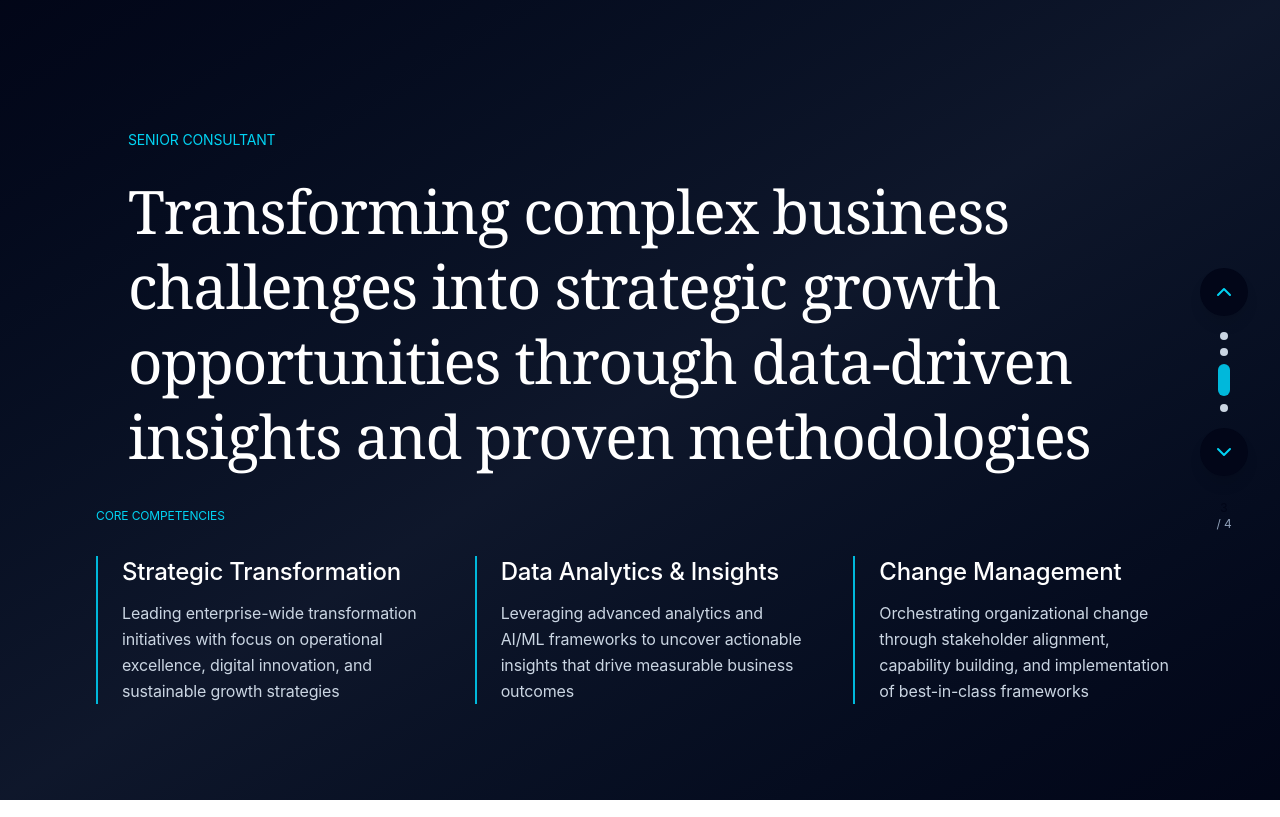
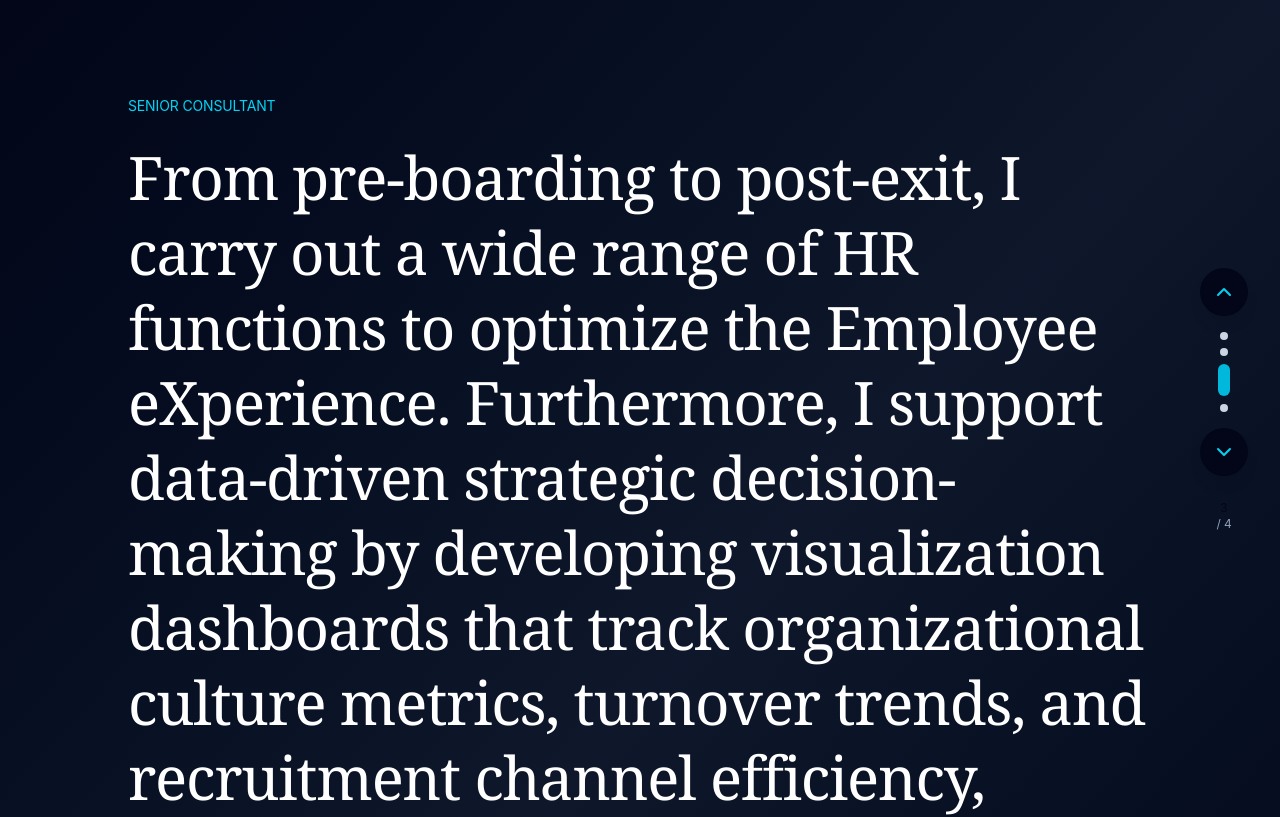
Before and after one commit to 489156/Work-Samples_khy, a React (Vite) app: page / in a window 1280 px wide. Shown: the top 817 px of the page. Built offline with nearby package versions, Linux system fonts and the light colour scheme; a web font is replaced by a local one.

Commit message:
Update portfolio-data.ts

```diff
--- a/src/app/data/portfolio-data.ts
+++ b/src/app/data/portfolio-data.ts
@@ -50,20 +50,20 @@ export interface CaseStudy {
   }[];
 }
 
-export const positioning = "Transforming complex business challenges into strategic growth opportunities through data-driven insights and proven methodologies";
+export const positioning = "From pre-boarding to post-exit, I carry out a wide range of HR functions to optimize the Employee eXperience. Furthermore, I support data-driven strategic decision-making by developing visualization dashboards that track organizational culture metrics, turnover trends, and recruitment channel efficiency, including Cost Per Applicant (CPA)";
 
 export const coreCompetencies: CoreCompetency[] = [
   {
-    title: "Strategic Transformation",
-    description: "Leading enterprise-wide transformation initiatives with focus on operational excellence, digital innovation, and sustainable growth strategies"
+    title: "HR Planning & Labor Relations",
+    description: "Led compensation restructuring and re-designed job grading/title systems. Managed strategic workforce allocation, including internal transfers and promotions. Actively participated in Labor-Management Councils and collective bargaining agreements (CBA). Experienced in handling internal grievances and ethics reporting compliance."
   },
   {
-    title: "Data Analytics & Insights",
-    description: "Leveraging advanced analytics and AI/ML frameworks to uncover actionable insights that drive measurable business outcomes"
+    title: "Organizational Culture & Learning and Development",
+    description: "Analyzed the impact of external corporate reputation on internal employee engagement and developed mitigation strategies. Conducted organizational health diagnostics using frameworks like CVF and BIE, followed by actionable post-survey initiatives. Designed and facilitated diverse training programs ranging from mandatory compliance and onboarding to cutting-edge AI/LLM integration workshops."
   },
   {
-    title: "Change Management",
-    description: "Orchestrating organizational change through stakeholder alignment, capability building, and implementation of best-in-class frameworks"
+    title: "Talent Acquisition",
+    description: "Managed full-cycle recruitment across various employment types, including permanent, contract, outsourced, and executive search. Utilized diverse sourcing channels such as open recruitment, direct sourcing, career fairs, and search firms. Proficient in optimizing Applicant Tracking Systems (ATS) like NineHire and proprietary in-house platforms to streamline the hiring process."
   }
 ];
 
```
